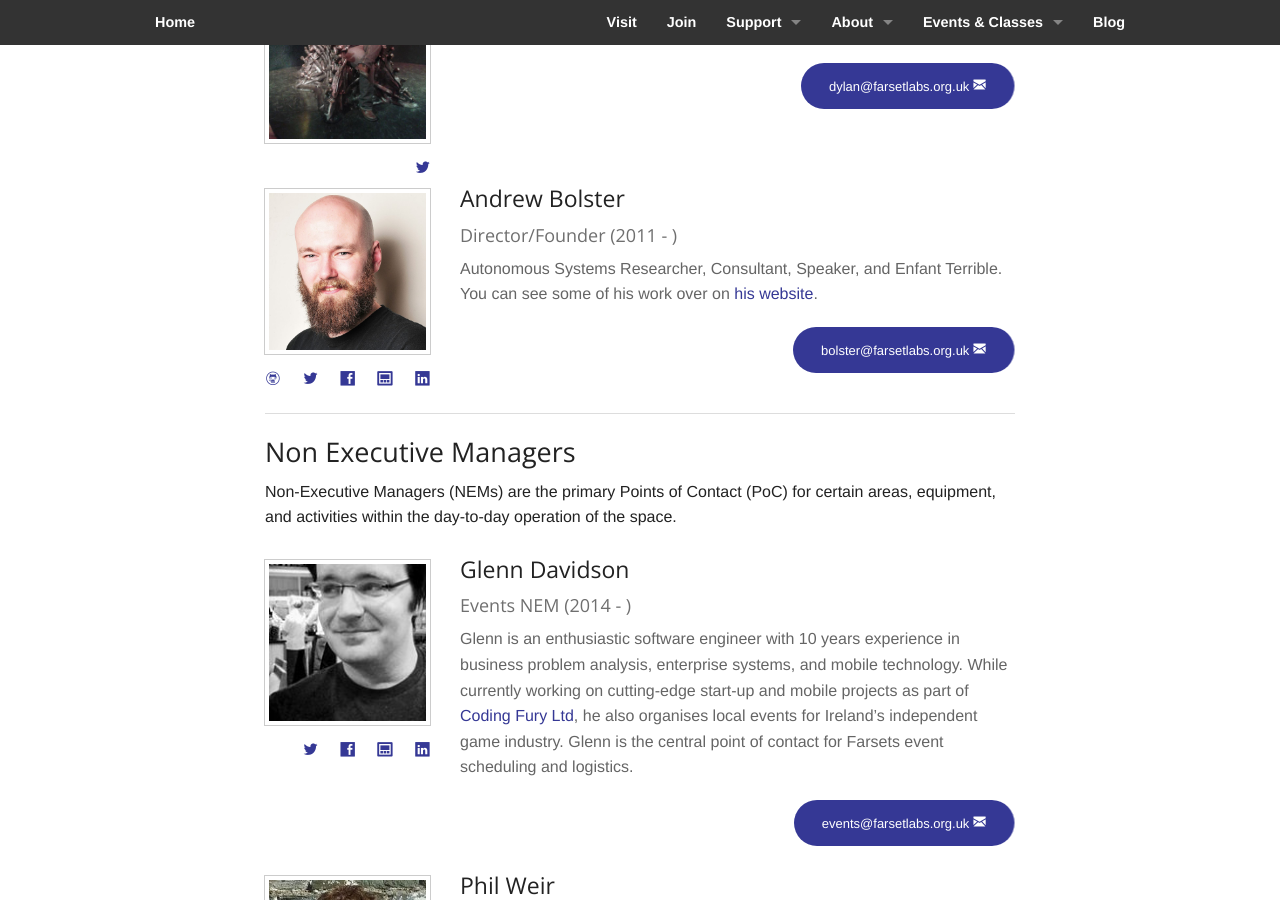
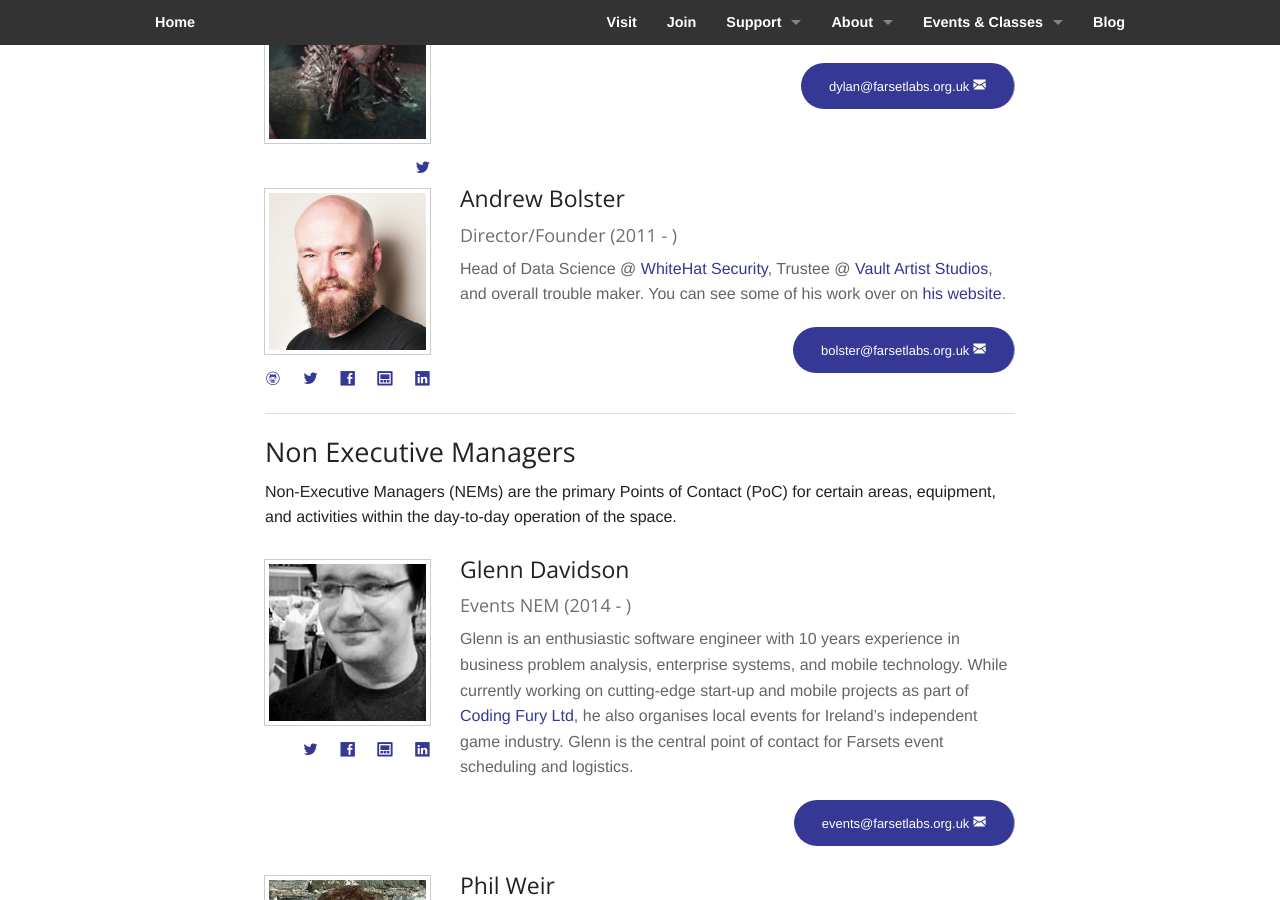
Before and after one commit to FarsetLabs/farsetlabs.github.io, a Jekyll site: the page built from about/index.html, in a window 1280 px wide and 900 px high, scrolled down 1226 px. Built offline with Jekyll 4.4.1, drawn with Linux system fonts in a browser that asks for light colours; nearby versions of some CDN libraries.

Commit message:
Seems like 5 years is long enough to have an update...

```diff
--- a/_config.yml
+++ b/_config.yml
@@ -31,7 +31,7 @@ officers:
     username: bolster
     year: 2011 -
     title: "Director/Founder"
-    blurb: "Autonomous Systems Researcher, Consultant, Speaker, and Enfant Terrible. You can see some of his work over on [his website](https://andrewbolster.info)."
+    blurb: "Head of Data Science @ [WhiteHat Security](https://www.whitehatsec.com), Trustee @ [Vault Artist Studios](https://www.vaultartiststudios.com/), and overall trouble maker. You can see some of his work over on [his website](https://andrewbolster.info)."
     email: "bolster@farsetlabs.org.uk"
     twitter: "bolster"
     website: "https://andrewbolster.info"
```
